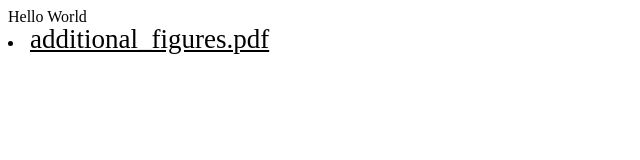
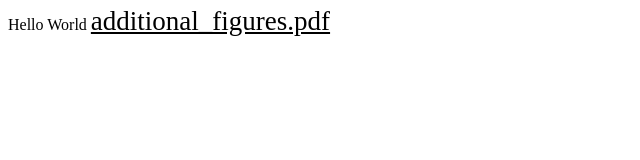
Before and after one commit to anonymous-visual/anonymous-visual.github.io, a plain HTML site: page index.html in a window 1280 px wide. Shown: the whole page, without its empty margins (0-640 px from the left). Drawn offline with Linux system fonts and the light colour scheme.

Commit message:
Update index.html

```diff
--- a/index.html
+++ b/index.html
@@ -1,5 +1,5 @@
 <!DOCTYPE html>
 <html>
 Hello World
-<li> <a href="additional_figures.pdf" target="_blank" style="color:black; line-height: 20pt; font-size: 27px "> additional_figures.pdf </a>  </li>
+<a href="additional_figures.pdf" target="_blank" style="color:black; line-height: 20pt; font-size: 27px "> additional_figures.pdf </a>
 </html>
```
